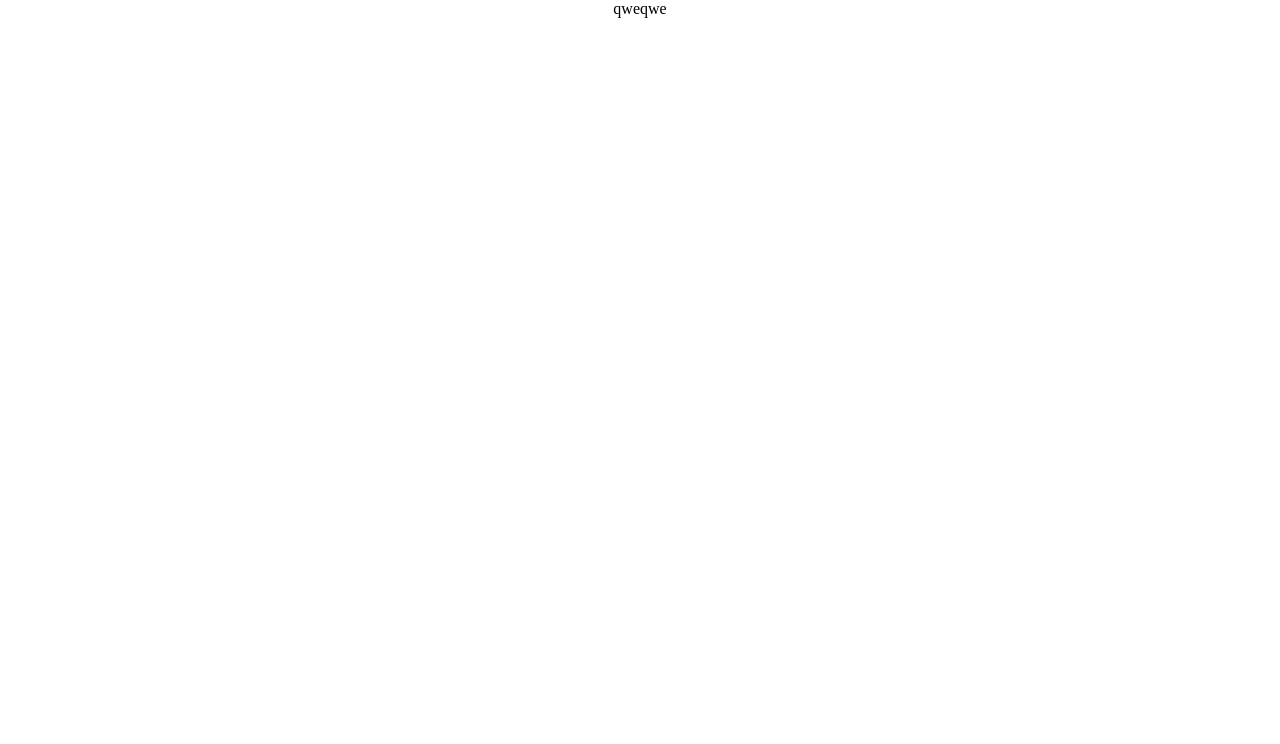
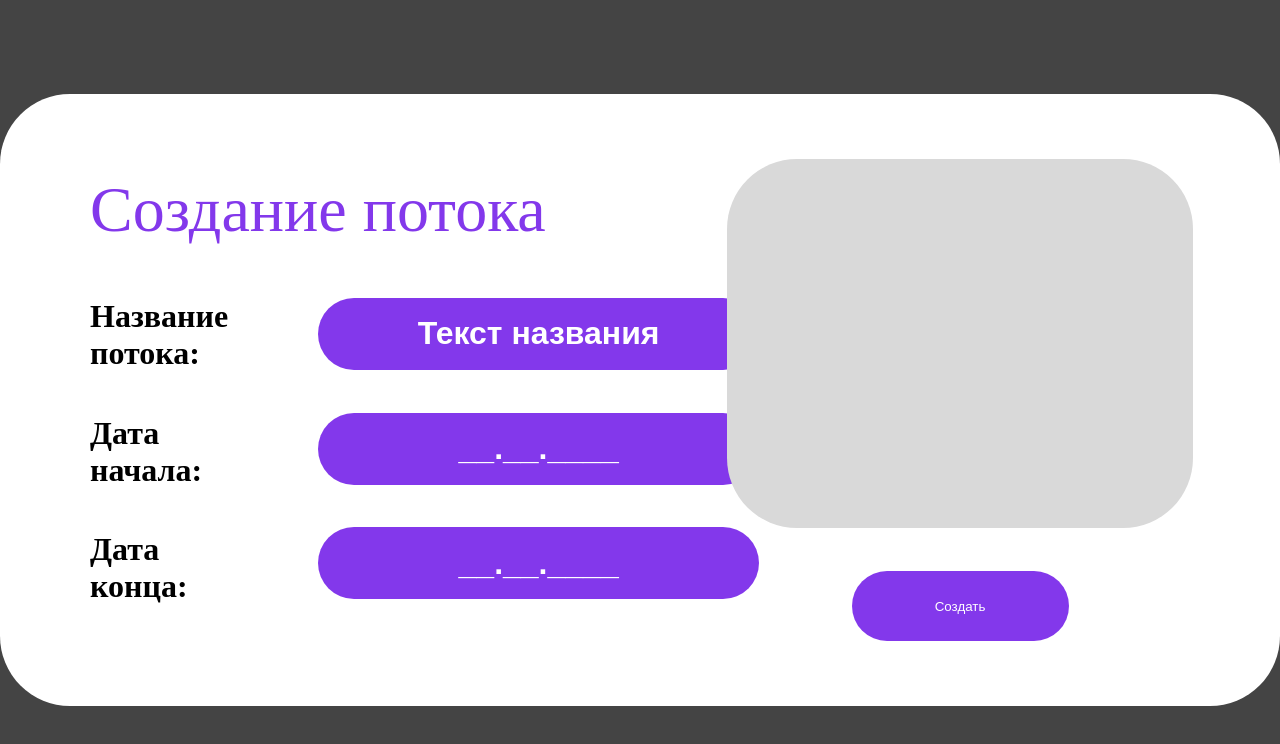
Before and after one commit to Students-buisness-incubator-of-TUSUR/track-me-frontend, a React (Create React App) app: page /create-stream in a window 1280 px wide. Shown: the top 744 px of the page. Built offline with nearby package versions, Linux system fonts and the light colour scheme.

Commit message:
Дополнение страницы создания потоков (#112)

```diff
--- a/src/App.css
+++ b/src/App.css
@@ -1,3 +1,5 @@
 body{
   margin: 0;
+  height: 100%;
+  padding: 0;
 }
--- a/src/accets/create-stream-page/create-stream-page.css
+++ b/src/accets/create-stream-page/create-stream-page.css
@@ -1,7 +1,91 @@
 .create-stream{
+  box-sizing: border-box;
+  min-height: 100%;
   width: 100%;
-  height: 100%;
+  height: 100vh;
   display: flex;
   justify-content: center;
-  align-items: center;
+  align-content: center;
+  background-color: rgba(68, 68, 68, 1);
 }
+.create-stream-cont{
+
+  justify-content: space-between;
+  align-self: center;
+  display: flex;
+  flex-direction: row;
+  width: 1542px;
+  height: 612px;
+  border-radius: 70px;
+  background-color: white;
+}
+.create-stream-cont-left,
+.create-stream-cont-right{
+  display: flex;
+  flex-direction: column;
+  width: 50%;
+  justify-content: center;
+  align-content: center;
+}
+.create-stream-row{
+  display: flex;
+  flex-direction: row;
+}
+.create-stream-input-pic{
+  align-self: center;
+  width: 466px;
+  height: 369px;
+  border-radius: 70px;
+  background-color: rgba(217, 217, 217, 1);
+}
+.create-stream-input-button{
+  margin-top: 43px;
+  align-self: center;
+  width: 217px;
+  height: 70px;
+  border-radius: 70px;
+  background-color: rgba(131, 56, 235, 1);
+  color: white;
+  border: none;
+}
+.create-stream-col{
+  margin-left: 90px;
+  display: flex;
+  flex-direction: column;
+  justify-content: stretch;
+}
+.create-stream-title{
+  text-wrap: 100;
+  margin-left: 90px;
+  margin-bottom: 29px;
+  font-weight: 400;
+  font-size: 64px;
+  color: rgba(131, 56, 235, 1);
+}
+.create-stream-h1{
+  margin-block-start: 0.67em;
+  margin-block-end: 0.67em;
+  font-weight: 600;
+  font-size: 32px;
+  color: black;
+}
+.create-stream-input-date,
+.create-stream-input{
+  text-align-last: center;
+  align-self: center;
+  min-width: 217px;
+  height: 70px;
+  border-radius: 70px;
+  background-color: rgba(131, 56, 235, 1);
+  color: white;
+  border: none;
+  font-weight: 600;
+  font-size: 32px;
+  margin-block-start: 0.67em;
+  margin-block-end: 0.67em;
+}
+.create-stream-input-date::placeholder,
+.create-stream-input::placeholder{
+  text-align-last: center;
+  color: white;
+}
--- a/src/accets/create-stream-page/create-stream-page.js
+++ b/src/accets/create-stream-page/create-stream-page.js
@@ -1,11 +1,125 @@
-// import React, { useState } from 'react';
-// import { Link } from "react-router-dom";
+import React, { useState } from 'react';
 import './create-stream-page.css';
+
 export default function CreateStream() {
+  const [startDate, setStartDate] = useState(''); // Состояние для даты начала
+  const [endDate, setEndDate] = useState(''); // Состояние для даты конца
+  const [error, setError] = useState(''); // Состояние для отображения ошибки
+
+  // Функция для обработки ввода даты начала
+  const handleStartDateChange = (e) => {
+    let value = e.target.value.replace(/\D/g, ''); // Удаляем всё, кроме цифр
+    if (value.length > 8) value = value.slice(0, 8); // Ограничиваем длину 8 символами
+
+    // Форматируем значение в маску __.__.____
+    if (value.length > 4) {
+      value = `${value.slice(0, 2)}.${value.slice(2, 4)}.${value.slice(4)}`;
+    } else if (value.length > 2) {
+      value = `${value.slice(0, 2)}.${value.slice(2)}`;
+    }
+
+    setStartDate(value); // Обновляем состояние даты начала
+  };
+
+  // Функция для обработки ввода даты конца
+  const handleEndDateChange = (e) => {
+    let value = e.target.value.replace(/\D/g, ''); // Удаляем всё, кроме цифр
+    if (value.length > 8) value = value.slice(0, 8); // Ограничиваем длину 8 символами
+
+    // Форматируем значение в маску __.__.____
+    if (value.length > 4) {
+      value = `${value.slice(0, 2)}.${value.slice(2, 4)}.${value.slice(4)}`;
+    } else if (value.length > 2) {
+      value = `${value.slice(0, 2)}.${value.slice(2)}`;
+    }
+
+    setEndDate(value); // Обновляем состояние даты конца
+  };
+
+  // Функция для проверки корректности даты
+  const isValidDate = (date) => {
+    const [day, month, year] = date.split('.').map(Number);
+
+    // Проверка на корректность дня, месяца и года
+    if (isNaN(day) || isNaN(month) || isNaN(year)) return false;
+    if (month < 1 || month > 12) return false;
+    if (day < 1 || day > 31) return false;
+
+    // Проверка на корректность дней в месяце
+    const daysInMonth = new Date(year, month, 0).getDate();
+    if (day > daysInMonth) return false;
+
+    return true;
+  };
+
+  // Функция для обработки нажатия на кнопку
+  const handleCreateButtonClick = () => {
+    setError(''); // Сбрасываем ошибку
+
+    // Проверка на заполненность полей
+    if (!startDate || !endDate) {
+      setError('Пожалуйста, заполните обе даты.');
+      return;
+    }
+
+    // Проверка на корректность формата дат
+    if (!isValidDate(startDate) || !isValidDate(endDate)) {
+      setError('Некорректный формат даты. Используйте формат ДД.ММ.ГГГГ.');
+      return;
+    }
+
+    // Преобразуем даты в объекты Date для сравнения
+    const [startDay, startMonth, startYear] = startDate.split('.').map(Number);
+    const [endDay, endMonth, endYear] = endDate.split('.').map(Number);
+
+    const startDateObj = new Date(startYear, startMonth - 1, startDay);
+    const endDateObj = new Date(endYear, endMonth - 1, endDay);
+
+    // Проверка, что дата начала раньше даты конца
+    if (startDateObj > endDateObj) {
+      setError('Дата начала должна быть раньше даты конца.');
+      return;
+    }
+
+    // Если всё в порядке, можно выполнить действие (например, отправить данные)
+    alert('Поток успешно создан!');
+  };
+
   return (
     <div className="create-stream">
       <div className="create-stream-cont">
-          <label>qweqwe</label>
+        <div className="create-stream-cont-left">
+          <label className="create-stream-title">Создание потока</label>
+          <div className="create-stream-row">
+            <div className="create-stream-col">
+              <h1 className='create-stream-h1'>Название потока:</h1>
+              <h1 className='create-stream-h1'>Дата начала:</h1>
+              <h1 className='create-stream-h1'>Дата конца:</h1>
+            </div>
+            <div className="create-stream-col">
+              <input className='create-stream-input' placeholder='Текст названия'></input>
+              <input
+                className='create-stream-input-date'
+                placeholder='__.__.____'
+                value={startDate}
+                onChange={handleStartDateChange}
+              />
+              <input
+                className='create-stream-input-date'
+                placeholder='__.__.____'
+                value={endDate}
+                onChange={handleEndDateChange}
+              />
+            </div>
+          </div>
+          {error && <p className="error-message">{error}</p>} {/* Отображение ошибки */}
+        </div>
+        <div className="create-stream-cont-right">
+          <div className="create-stream-input-pic"></div>
+          <button className='create-stream-input-button' onClick={handleCreateButtonClick}>
+            Создать
+          </button>
+        </div>
       </div>
     </div>
   );
```
